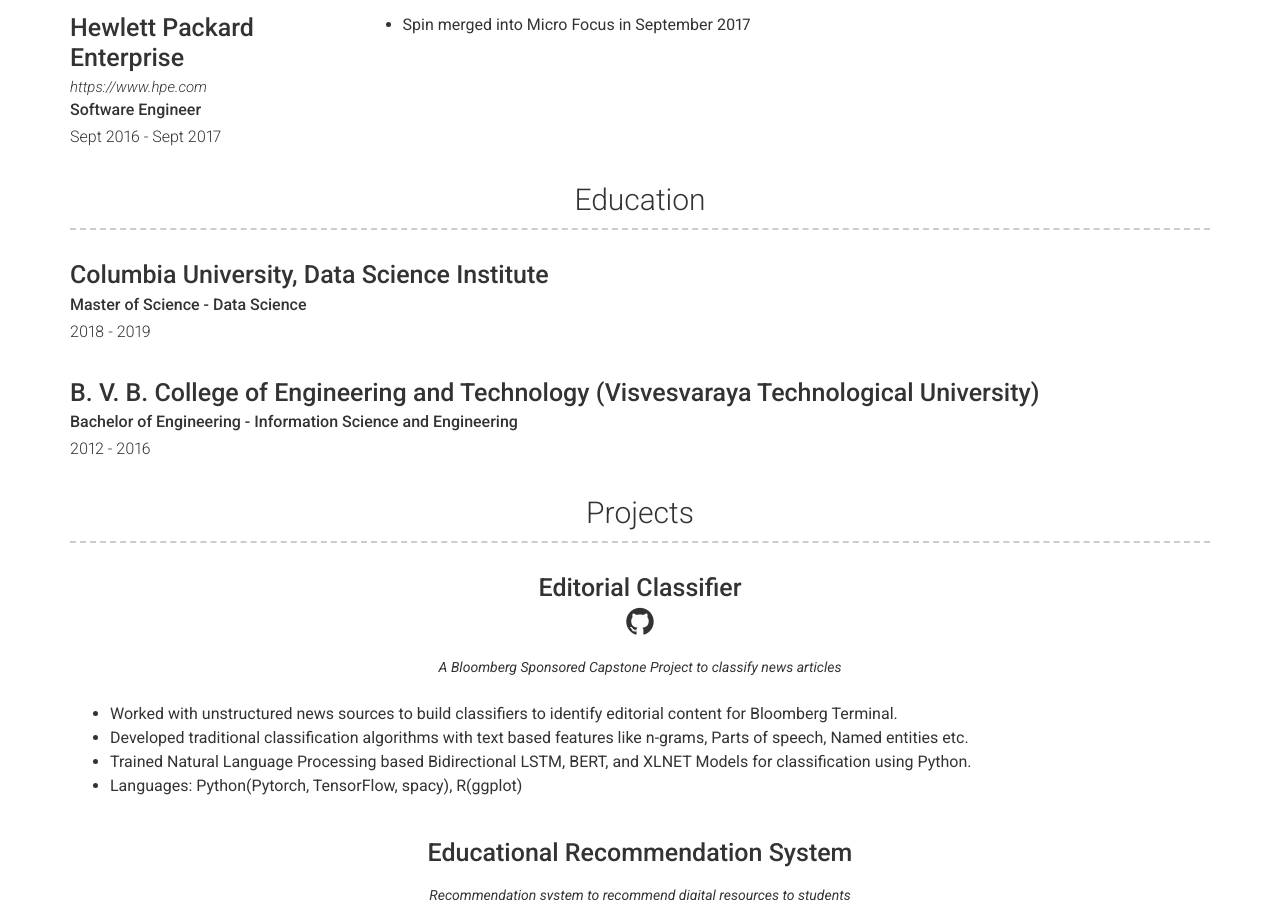
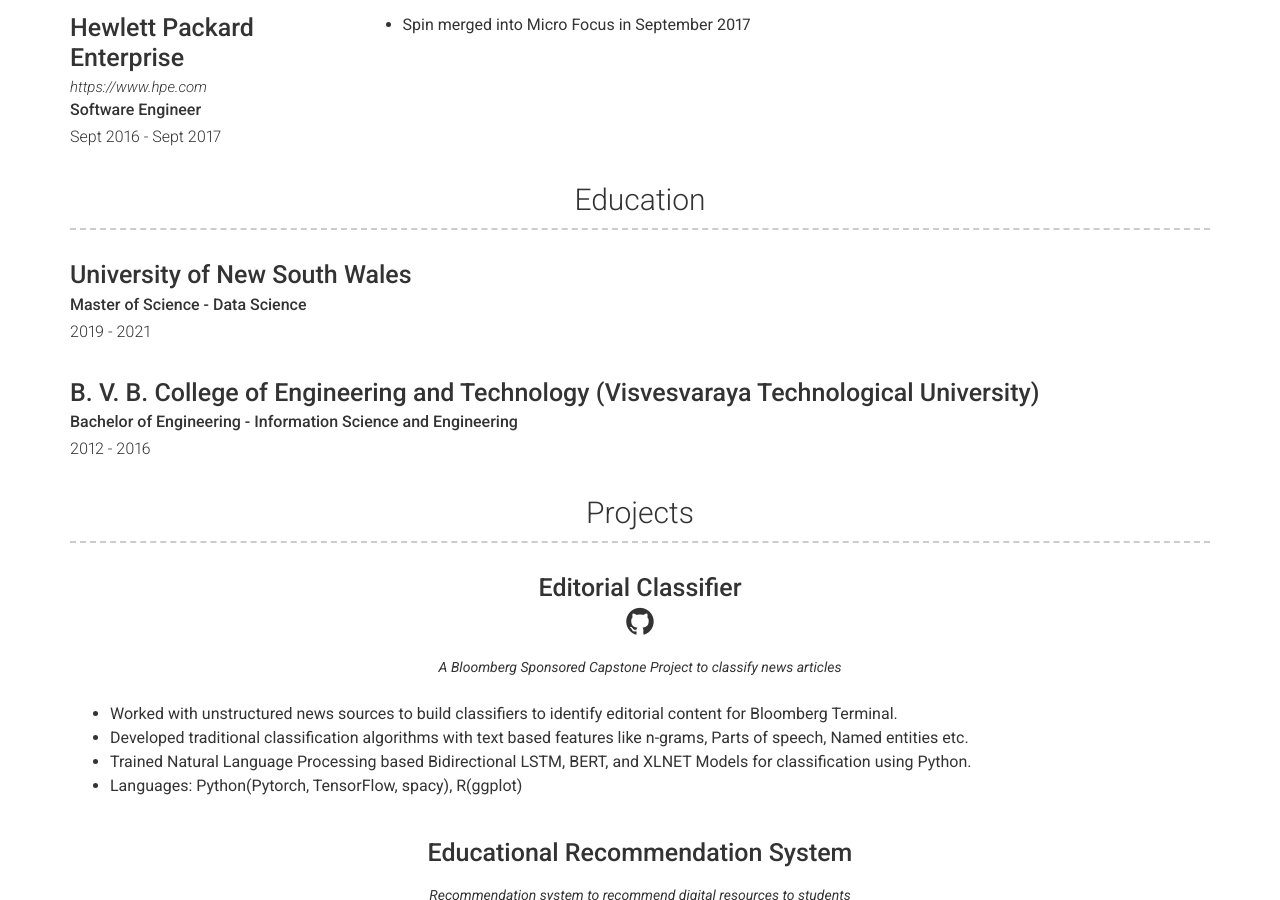
Before and after one commit to anantkm/resume, a Jekyll site: the page built from index.md, in a window 1280 px wide and 900 px high, scrolled down 1036 px. Built offline with Jekyll 4.4.1, drawn with Linux system fonts in a browser that asks for light colours.

Commit message:
Update education.yml

```diff
--- a/_data/education.yml
+++ b/_data/education.yml
@@ -1,6 +1,6 @@
 - layout: top
-  name: Columbia University, Data Science Institute
-  dates: 2018 - 2019
+  name: University of New South Wales
+  dates: 2019 - 2021
   qualification: Master of Science - Data Science
 
 - layout: top
```
